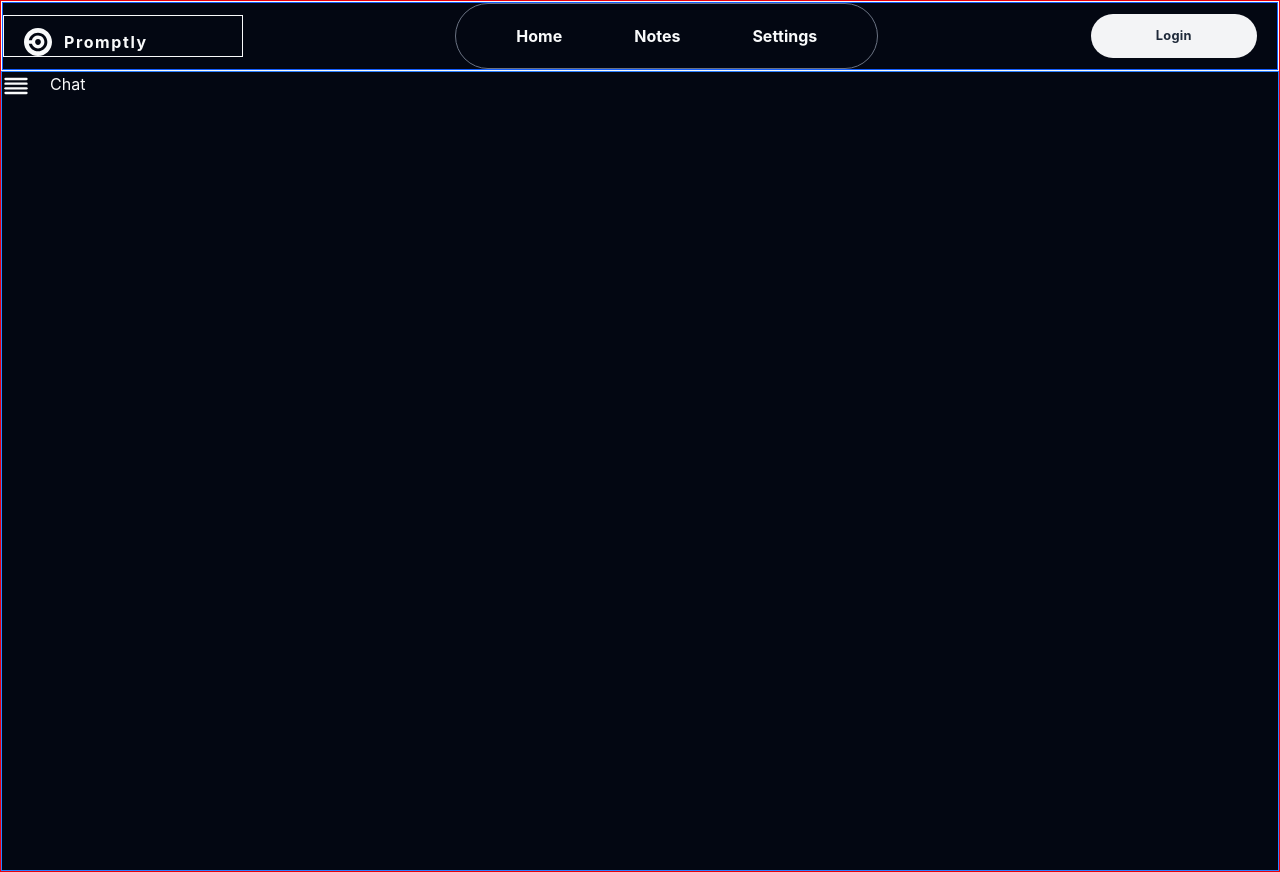
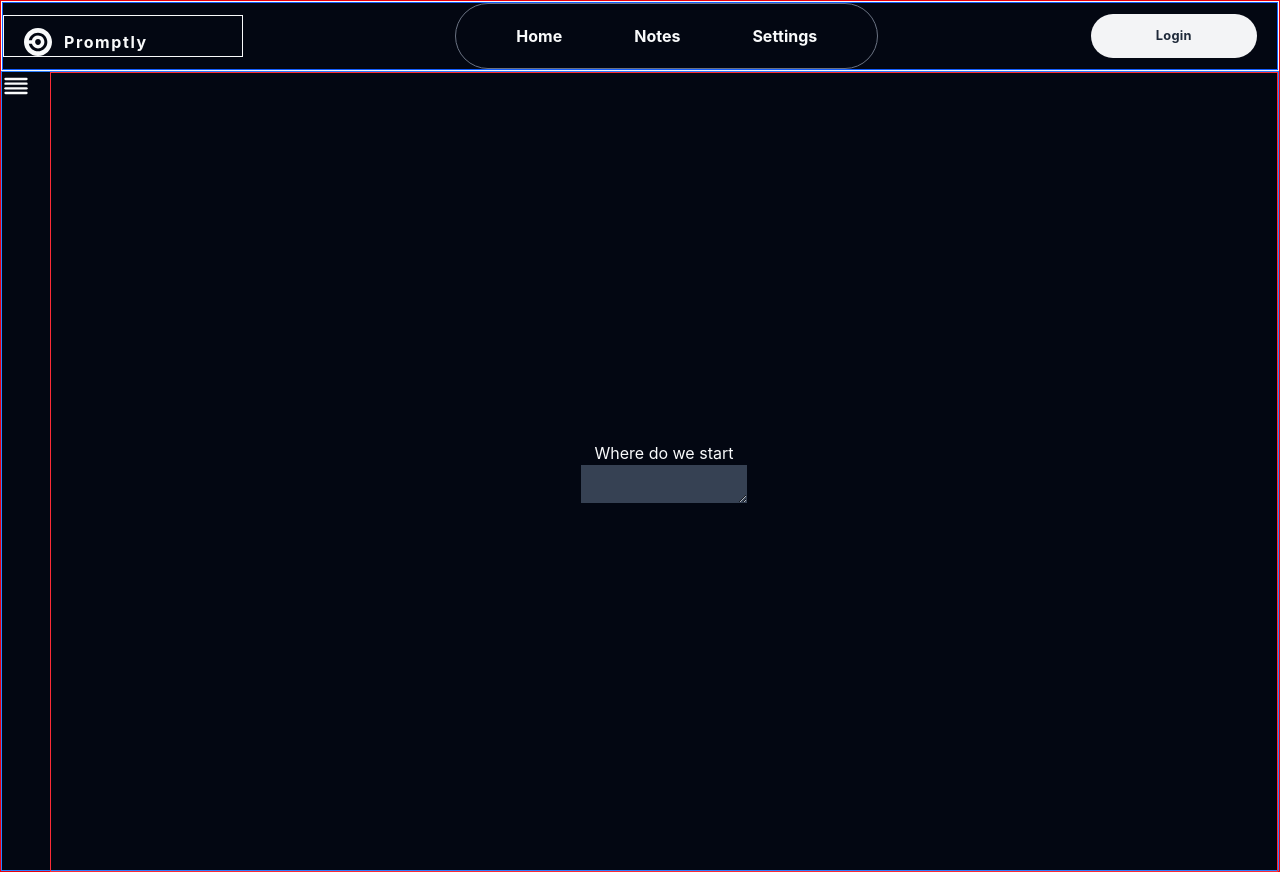
Before and after one commit to ShehnazAmeer/promptly, a React (Vite) app: page /chatprt in a window 1280 px wide. Built offline with nearby package versions, Linux system fonts and the light colour scheme.

Commit message:
working on chat component

```diff
--- a/src/ui/ChatPrt.jsx
+++ b/src/ui/ChatPrt.jsx
@@ -1,7 +1,8 @@
 export default function ChatPrt() {
     return (
-        <div>
-            Chat
+        <div className="flex flex-col justify-center border border-red-500 h-screen w-full items-center">
+            <h3>Where do we start</h3>
+            <textarea className="bg-gray-700  w-[clamp(7rem,13vw,12rem)] text-[clamp(0.7rem,1vw,2rem)]"></textarea>
         </div>
     )
 }
```
